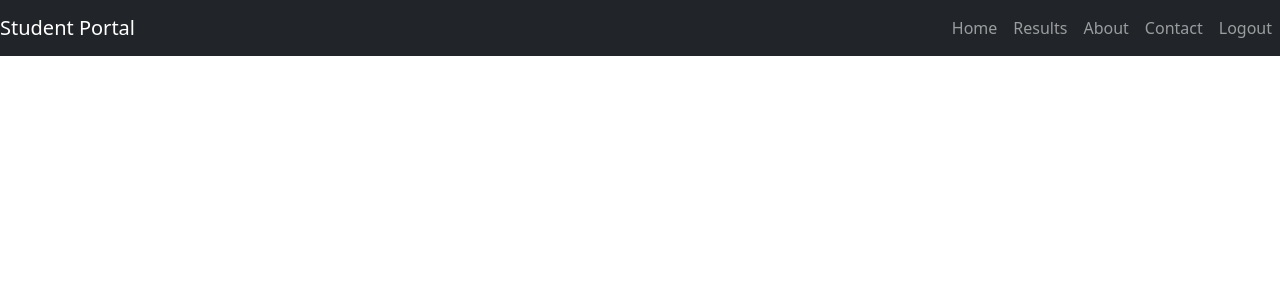
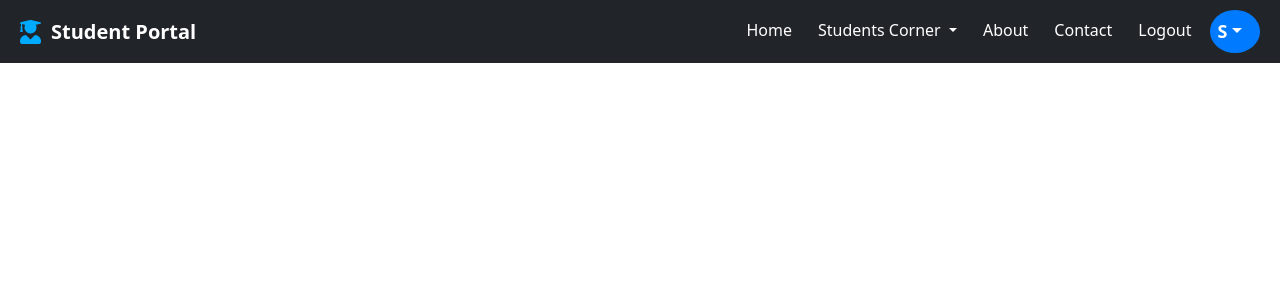
Before and after one commit to bharat-l/student_CI, a CodeIgniter app: the page made by application/views/header_view.php in a window 1280 px wide. Shown: the top 300 px of the page. Run offline with CodeIgniter, Linux system fonts and the light colour scheme; the visitor is signed in with stand-in values (Sample User, id 1).

Commit message:
add forgot page and change styles

```diff
--- a/application/config/config.php
+++ b/application/config/config.php
@@ -24,7 +24,7 @@ defined('BASEPATH') OR exit('No direct script access allowed');
 |
 */
 $config['base_url'] = 'http://localhost/student/';
-$config['login_url'] = 'LoginController';
+// $config['login_url'] = 'LoginController';
 /*
 |--------------------------------------------------------------------------
 | Index File
--- a/application/config/routes.php
+++ b/application/config/routes.php
@@ -54,3 +54,4 @@ $route['404_override'] = '';
 $route['translate_uri_dashes'] = FALSE;
 $route['login'] = 'LoginController/index';
 $route['register'] = 'RegisterController/register';
+$route['student'] = 'StudentController';
--- a/application/views/header_view.php
+++ b/application/views/header_view.php
@@ -1,24 +1,56 @@
 <!DOCTYPE html>
 <html lang="en">
+
 <head>
     <meta charset="UTF-8">
     <meta name="viewport" content="width=device-width, initial-scale=1.0">
     <link rel="icon" type="image/x-icon" href="<?= base_url('assets/images/phps.png'); ?>">
-    <title>Students Data</title>
-    <script src="<?= base_url('assets\bootstrap\bootstrap.bundle.min.js'); ?>" ></script>
-    <link href="<?= base_url('assets\bootstrap\bootstrap.min.css'); ?>" rel="stylesheet">
+    <title>Students Portal</title>
+    <script src="<?= base_url('assets/bootstrap/bootstrap.bundle.min.js'); ?>"></script>
+    <link href="<?= base_url('assets/bootstrap/bootstrap.min.css'); ?>" rel="stylesheet">
     <link href="https://cdnjs.cloudflare.com/ajax/libs/font-awesome/5.15.4/css/all.min.css" rel="stylesheet">
+    <link href="<?= base_url('assets/css/header_view.css') ?>" rel="stylesheet">
+</head>
 
-
-</head>
 <body>
     <nav class="navbar navbar-expand-lg navbar-dark bg-dark">
-        <a class="navbar-brand" href="#">Student Portal</a>
+        <a class="navbar-brand" href="#">
+            <i class="fas fa-user-graduate"></i> Student Portal
+        </a>
         <ul class="navbar-nav ms-auto">
             <li class="nav-item"><a class="nav-link" href="<?= base_url('studentController'); ?>">Home</a></li>
-            <li class="nav-item"><a class="nav-link" href="#">Results</a></li>
+            <li class="nav-item dropdown" id="studentsCorner">
+                <a class="nav-link dropdown-toggle" href="#" role="button" data-bs-toggle="dropdown" aria-expanded="false">
+                    Students Corner
+                </a>
+                <ul class="dropdown-menu">
+                    <li class="dropdown-item dropdown" id="results">
+                        <a href="#" class="dropdown-toggle">Results</a>
+                        <ul class="dropdown-menu">
+                            <li><a class="dropdown-item" href="#">SSC Results</a></li>
+                            <li><a class="dropdown-item" href="#">Inter Results</a></li>
+                            <li><a class="dropdown-item" href="#">B.Tech Results</a></li>
+                        </ul>
+                    </li>
+                    <li><a class="dropdown-item" href="#">Books</a></li>
+                </ul>
+            </li>
             <li class="nav-item"><a class="nav-link" href="#">About</a></li>
             <li class="nav-item"><a class="nav-link" href="#">Contact</a></li>
-            <li class="nav-item"><a class="nav-link" href="<?= base_url('loginController'); ?>">Logout</a></li>
+            <li class="nav-item"><a class="nav-link" href="<?php echo site_url('LoginController/logout'); ?>">Logout</a></li>
+            <li class="nav-item dropdown" id="uname">
+                <?php
+                $username = $_SESSION['user_name'];
+                $initials = strtoupper($username[0]); // Get the first letter as initials
+                echo "<a href='#' class='nav-link dropdown-toggle'>$initials</a>";
+                ?>
+                <ul class="dropdown-menu">
+                    <li><p class="dropdown-item"><?php echo htmlspecialchars($username); ?></p></li>
+                </ul>
+            </li>
         </ul>
     </nav>
+
+</body>
+
+</html>
--- /dev/null
+++ b/assets/css/header_view.css
@@ -0,0 +1,141 @@
+/* General Header Styling */
+.navbar {
+	padding: 10px 20px;
+	font-size: 16px;
+}
+
+.navbar-brand {
+	font-size: 20px;
+	font-weight: bold;
+	display: flex;
+	align-items: center;
+}
+
+.navbar-brand i {
+	font-size: 24px;
+	margin-right: 10px;
+	color: #00aaff;
+}
+
+.navbar-dark .nav-link {
+	color: #fff;
+	margin-right: 10px;
+	position: relative;
+}
+
+.navbar-dark .nav-link:hover {
+	color: #00aaff;
+	text-decoration: none;
+}
+
+/* Dropdown Styling */
+.dropdown-menu {
+	background-color: #333;
+	border: none;
+	padding: 0;
+}
+
+.dropdown-menu .dropdown-item {
+	color: #fff;
+	padding: 10px 20px;
+}
+
+.dropdown-menu .dropdown-item:hover {
+	background-color: #555;
+	color: #00aaff;
+}
+
+/* Nested Dropdowns */
+.dropdown-menu .dropdown-menu {
+	position: absolute;
+	left: 100%;
+	top: 0;
+	margin-left: 0.1rem;
+	display: none;
+	background-color: #333;
+}
+
+.dropdown-menu .dropdown-item:hover .dropdown-menu {
+	display: block;
+}
+
+/* Students Corner Hover Effect */
+#studentsCorner:hover > .dropdown-menu {
+	display: block;
+}
+
+/* Results Hover Effect */
+#results:hover > .dropdown-menu {
+	display: block;
+}
+
+/* Profile Icon Hover Effect */
+#uname:hover > .dropdown-menu {
+	display: block;
+}
+
+/* Profile Initial and Dropdown */
+#uname {
+	position: relative;
+	border-radius: 50%;
+	background-color: #007bff;
+    text-transform: uppercase;
+    cursor: pointer;
+}
+
+#uname .nav-link {
+	display: inline-block;
+	font-size: 18px;
+	font-weight: bold;
+	color: #fff;
+	text-transform: uppercase;
+}
+
+#uname .dropdown-menu {
+	right: 0;
+	left: auto;
+	margin-top: 5px;
+}
+
+#uname .dropdown-item {
+	font-size: 14px;
+	font-weight: normal;
+	color: #fff;
+}
+/* Sidebar styles */
+.sidebar {
+    height: 100vh;
+    width: 250px;
+    background-color: rgb(88, 86, 86);
+    position: fixed;
+    top: 0;
+    left: 0;
+    padding-top: 20px;
+    color: #fff;
+    transition: all 0.3s;
+}
+
+.sidebar a {
+    color: #fff;
+    text-decoration: none;
+    display: flex;
+    align-items: center;
+    padding: 10px 20px;
+    font-size: 16px;
+    transition: background 0.3s, color 0.3s;
+}
+
+.sidebar a:hover {
+    background-color: #00aaff;
+    color: #fff;
+}
+
+.sidebar i {
+    margin-right: 10px;
+}
+
+/* Main content style */
+.content {
+    margin-left: 250px;
+    padding: 20px;
+}
```
Also changed, not shown: application/controllers/LoginController.php (+19 -8 lines), application/controllers/StudentController.php (+4 -3 lines), application/models/UserModel.php (+31 -12 lines), application/views/students_view.php (+33 -10 lines), assets/css/student_view.css (+74 -0 lines).
